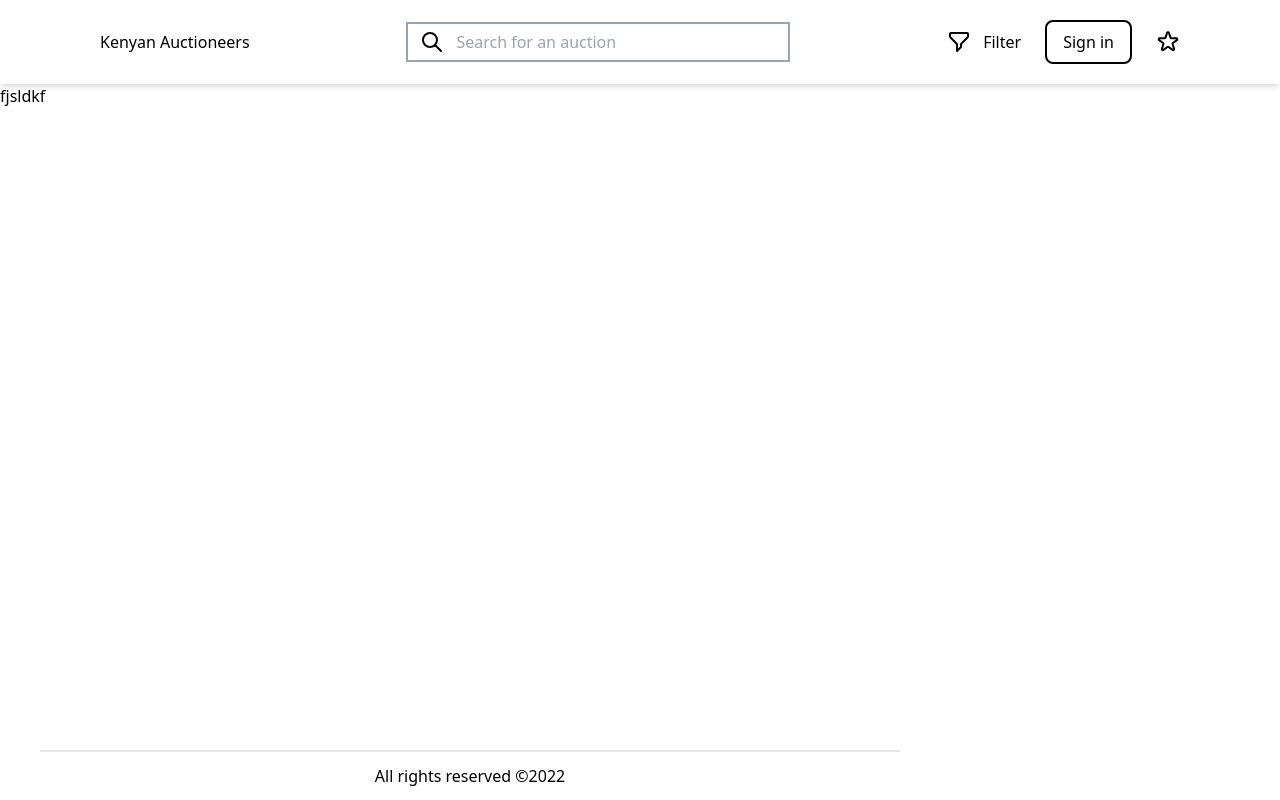
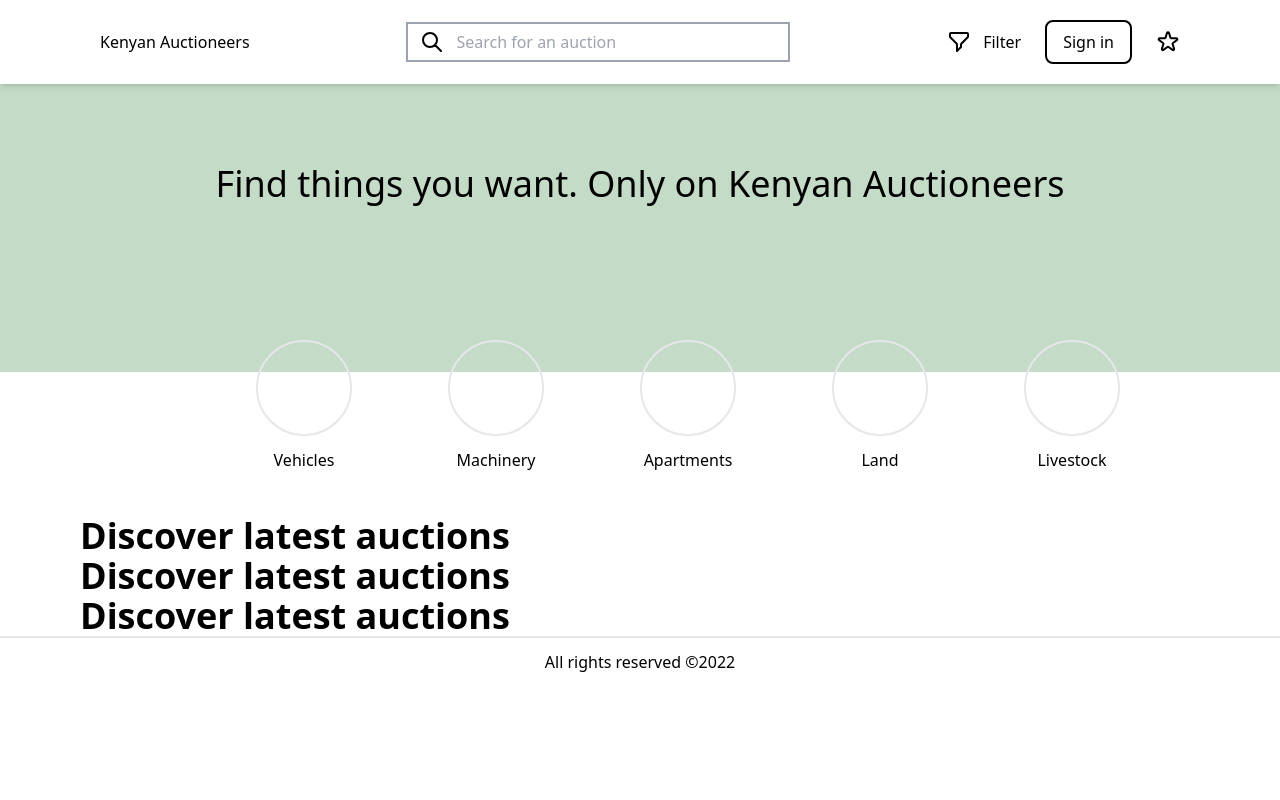
Before and after one commit to Mogakamo/kenya-auctioneers, a Next.js app: page / in a window 1280 px wide. Built offline with nearby package versions, Linux system fonts and the light colour scheme.

Commit message:
build: working on the landing page

```diff
--- /dev/null
+++ b/modules/components/landing/Hero.tsx
@@ -0,0 +1,39 @@
+import React from "react";
+
+const Hero = () => {
+  return (
+    <div className="relative">
+      <div className="w-full h-72 bg-[#BED7C1E5]/90 flex justify-center pt-20">
+        <h1 className="text-4xl">
+          Find things you want. Only on Kenyan Auctioneers
+        </h1>
+      </div>
+      <div className="absolute inset-64">
+        <div className="flex space-x-24">
+          <div className="flex items-center flex-col space-y-3 justify-center">
+            <div className="rounded-full border-2 h-24 w-24"></div>
+            <h1>Vehicles</h1>
+          </div>
+          <div className="flex items-center flex-col space-y-3 justify-center">
+            <div className="rounded-full border-2 h-24 w-24"></div>
+            <h1>Machinery</h1>
+          </div>
+          <div className="flex items-center flex-col space-y-3 justify-center">
+            <div className="rounded-full border-2 h-24 w-24"></div>
+            <h1>Apartments</h1>
+          </div>
+          <div className="flex items-center flex-col space-y-3 justify-center">
+            <div className="rounded-full border-2 h-24 w-24"></div>
+            <h1>Land</h1>
+          </div>
+          <div className="flex items-center flex-col space-y-3 justify-center">
+            <div className="rounded-full border-2 h-24 w-24"></div>
+            <h1>Livestock</h1>
+          </div>
+        </div>
+      </div>
+    </div>
+  );
+};
+
+export default Hero;
--- /dev/null
+++ b/modules/components/landing/Products.tsx
@@ -0,0 +1,13 @@
+import React from 'react'
+
+const Products = () => {
+  return (
+    <div className='mt-36 mx-20'>
+        <h1 className='text-4xl font-semibold'>Discover latest auctions</h1>
+        <h1 className='text-4xl font-semibold'>Discover latest auctions</h1>
+        <h1 className='text-4xl font-semibold'>Discover latest auctions</h1>
+    </div>
+  )
+}
+
+export default Products
--- a/modules/components/layout/PrimaryLayout.tsx
+++ b/modules/components/layout/PrimaryLayout.tsx
@@ -10,7 +10,7 @@ const PrimaryLayout: React.FC<IPrimaryLayout> = ({children}) => {
   return (
     <div className='h-screen'>
         <TopNav />
-        <main className="">{children}</main>
+        <main className="overflow-y">{children}</main>
         <Footer />
     </div>
   )
--- a/modules/components/navigation/TopNav.tsx
+++ b/modules/components/navigation/TopNav.tsx
@@ -3,7 +3,7 @@ import { SearchIcon, FilterIcon, StarIcon } from "@heroicons/react/outline";
 
 const TopNav = () => {
   return (
-    <div className="h-auto shadow-md p-5 sticky top-0">
+    <div className="h-auto shadow-md p-5 sticky top-0 z-10">
       <div className="mx-20 flex items-center justify-between">
         {/* Logo */}
         <div>Kenyan Auctioneers</div>
--- a/modules/components/reusables/Footer.tsx
+++ b/modules/components/reusables/Footer.tsx
@@ -2,8 +2,8 @@ import React from "react";
 
 const Footer = () => {
   return (
-    <div className="mx-10 w-full">
-      <div className="absolute bottom-0 border-t-2 w-[860px] p-3">
+    <div className="w-full">
+      <div className="border-t-2 w-full p-3">
         <p className="text-center">All rights reserved &copy;2022</p>
       </div>
     </div>
--- a/pages/index.tsx
+++ b/pages/index.tsx
@@ -1,7 +1,8 @@
+import Hero from "@/components/landing/Hero";
+import Products from "@/components/landing/Products";
 import PrimaryLayout from "@/components/layout/PrimaryLayout";
 import type { NextPage } from "next";
 import Head from "next/head";
-import Image from "next/image";
 
 const Home: NextPage = () => {
   return (
@@ -10,7 +11,8 @@ const Home: NextPage = () => {
         <title>Kenya Auctioneers</title>
         <link rel="icon" href="/favicon.ico" />
       </Head>
-      fjsldkf
+      <Hero />
+      <Products />
     </PrimaryLayout>
   );
 };
```
